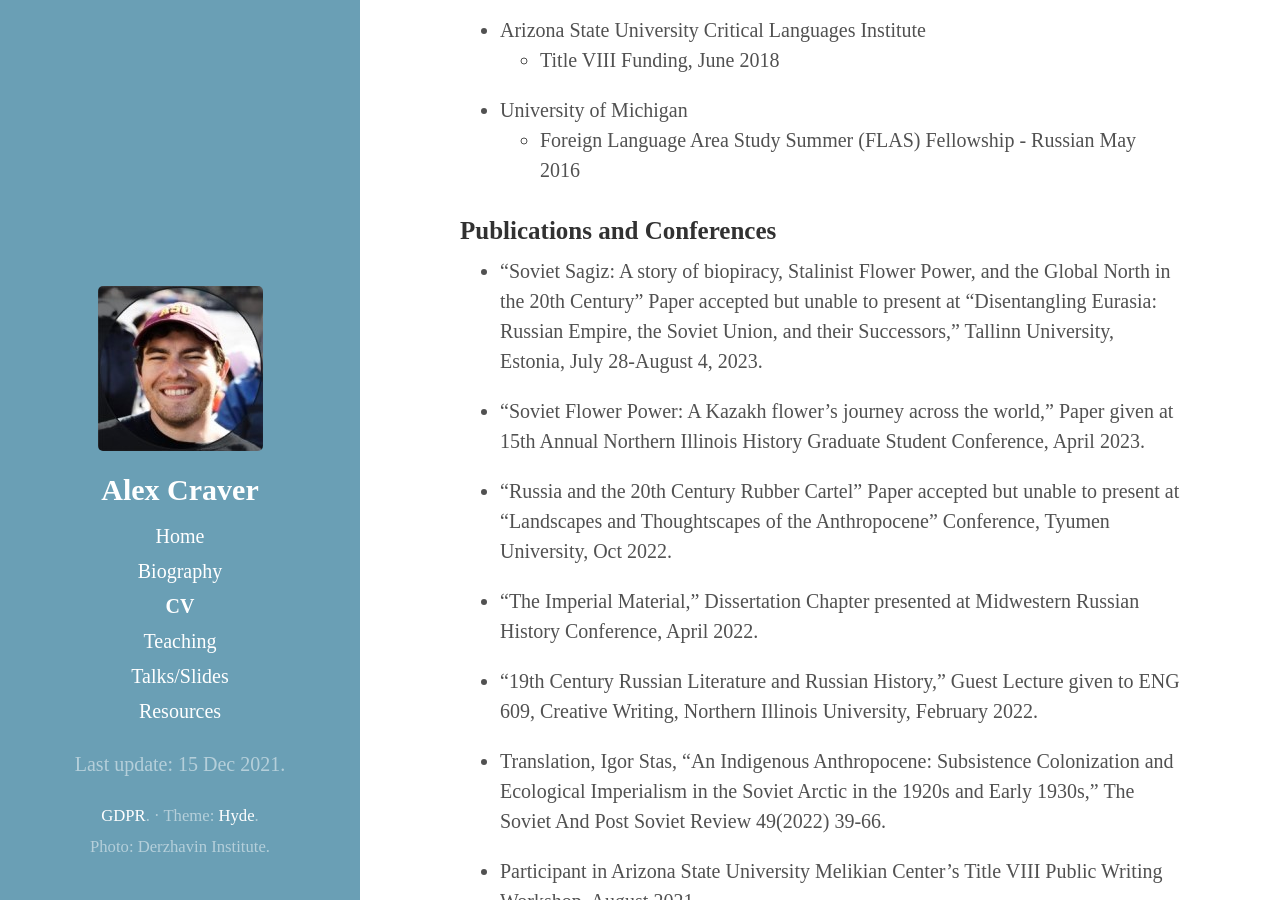
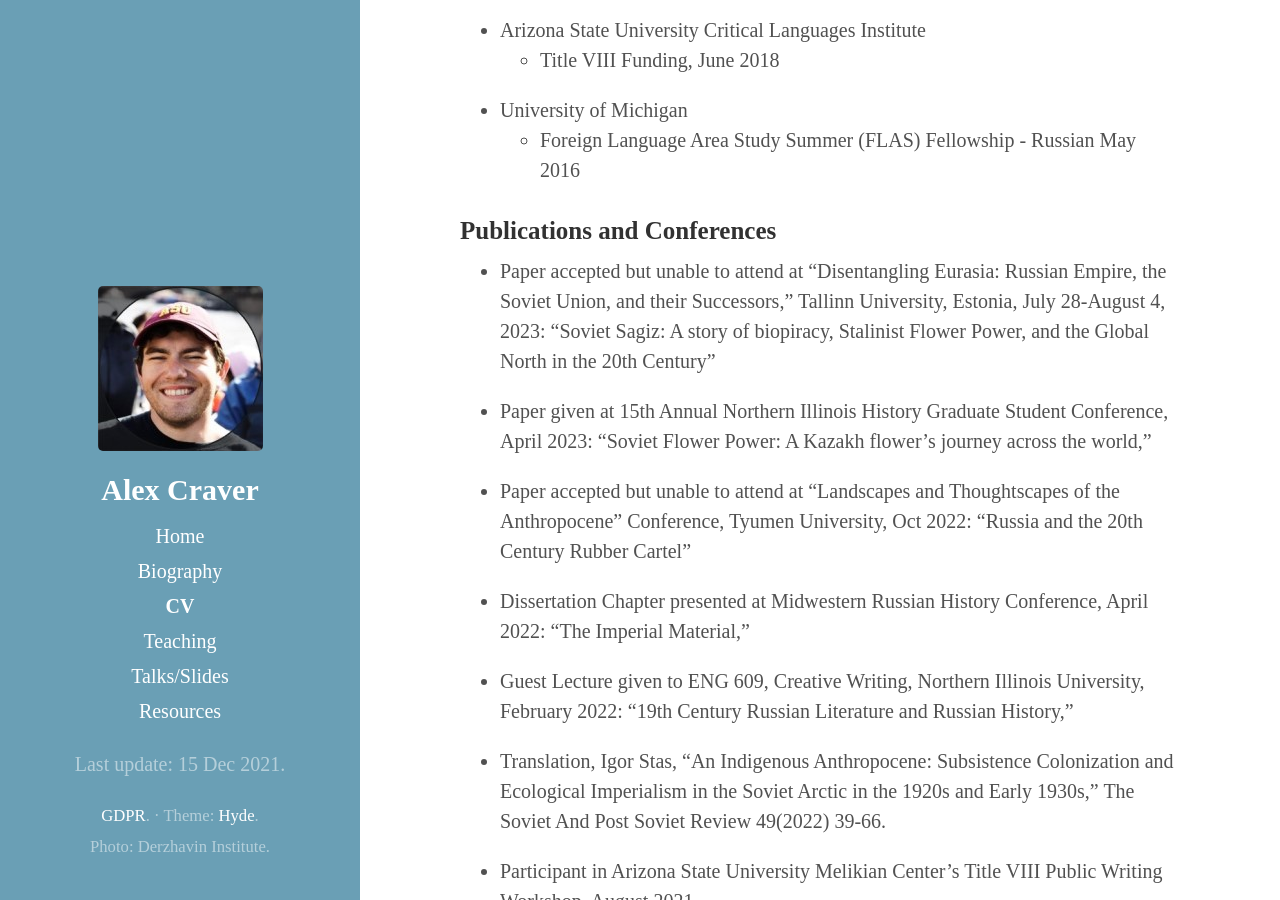
Before and after one commit to ahcraver/ahcraver.github.io, a Jekyll site: the page built from CV.md, in a window 1280 px wide and 900 px high, scrolled down 1384 px. Built offline with Jekyll 4.4.1, drawn with Linux system fonts in a browser that asks for light colours; some of the changed text lies outside the part shown.

Commit message:
Update CV.md

```diff
--- a/CV.md
+++ b/CV.md
@@ -52,15 +52,15 @@ title: CV
 
 
 ### Publications and Conferences
-* “Soviet Sagiz: A story of biopiracy, Stalinist Flower Power, and the Global North in the 20th Century” Paper accepted but unable to present at "Disentangling Eurasia: Russian Empire, the Soviet Union, and their Successors," Tallinn University, Estonia, July 28-August 4, 2023.
+* Paper accepted but unable to attend at "Disentangling Eurasia: Russian Empire, the Soviet Union, and their Successors," Tallinn University, Estonia, July 28-August 4, 2023: “Soviet Sagiz: A story of biopiracy, Stalinist Flower Power, and the Global North in the 20th Century”
 
-* “Soviet Flower Power: A Kazakh flower’s journey across the world,” Paper given at 15th Annual Northern Illinois History Graduate Student Conference, April 2023.
+* Paper given at 15th Annual Northern Illinois History Graduate Student Conference, April 2023:  “Soviet Flower Power: A Kazakh flower’s journey across the world,”
 
-* “Russia and the 20th Century Rubber Cartel” Paper accepted but unable to present at “Landscapes and Thoughtscapes of the Anthropocene” Conference, Tyumen University, Oct 2022.
+* Paper accepted but unable to attend at “Landscapes and Thoughtscapes of the Anthropocene” Conference, Tyumen University, Oct 2022: “Russia and the 20th Century Rubber Cartel”
 
-* “The Imperial Material,” Dissertation Chapter presented at Midwestern Russian History Conference, April 2022.
+* Dissertation Chapter presented at Midwestern Russian History Conference, April 2022: “The Imperial Material,”
 
-* “19th Century Russian Literature and Russian History,” Guest Lecture given to ENG 609, Creative Writing, Northern Illinois University, February 2022.
+*  Guest Lecture given to ENG 609, Creative Writing, Northern Illinois University, February 2022: “19th Century Russian Literature and Russian History,”
 
 * Translation, Igor Stas, "An Indigenous Anthropocene: Subsistence Colonization and Ecological Imperialism in the Soviet Arctic in the 1920s and Early 1930s," The Soviet And Post Soviet Review 49(2022) 39-66.
 
@@ -81,11 +81,10 @@ title: CV
 ### Academic Employment and Involvement
 #### Northern Illinois University
 Department of History and Institute for the Study of Environment, Sustainability, and Energy
-* Instructor,
-Spring 2023
-* Hist 171: Problems of the Human Past									Fall 2021
+* Instructor,												2022-23
+	* Hist 171: Problems of the Human Past
 	* HIST 379: American Military History
-* Teaching Assistant,											2017 - Present
+* Teaching Assistant,											2017 - 2022
 	* HIST 303: The Black Athlete
 	* ENVS 303: The Environment in the Humanities and Social Sciences
 	* ENVS 304: US Environmental Law and Politics
```
Also changed, not shown: other parts of CV.md (+1 -1 lines).
